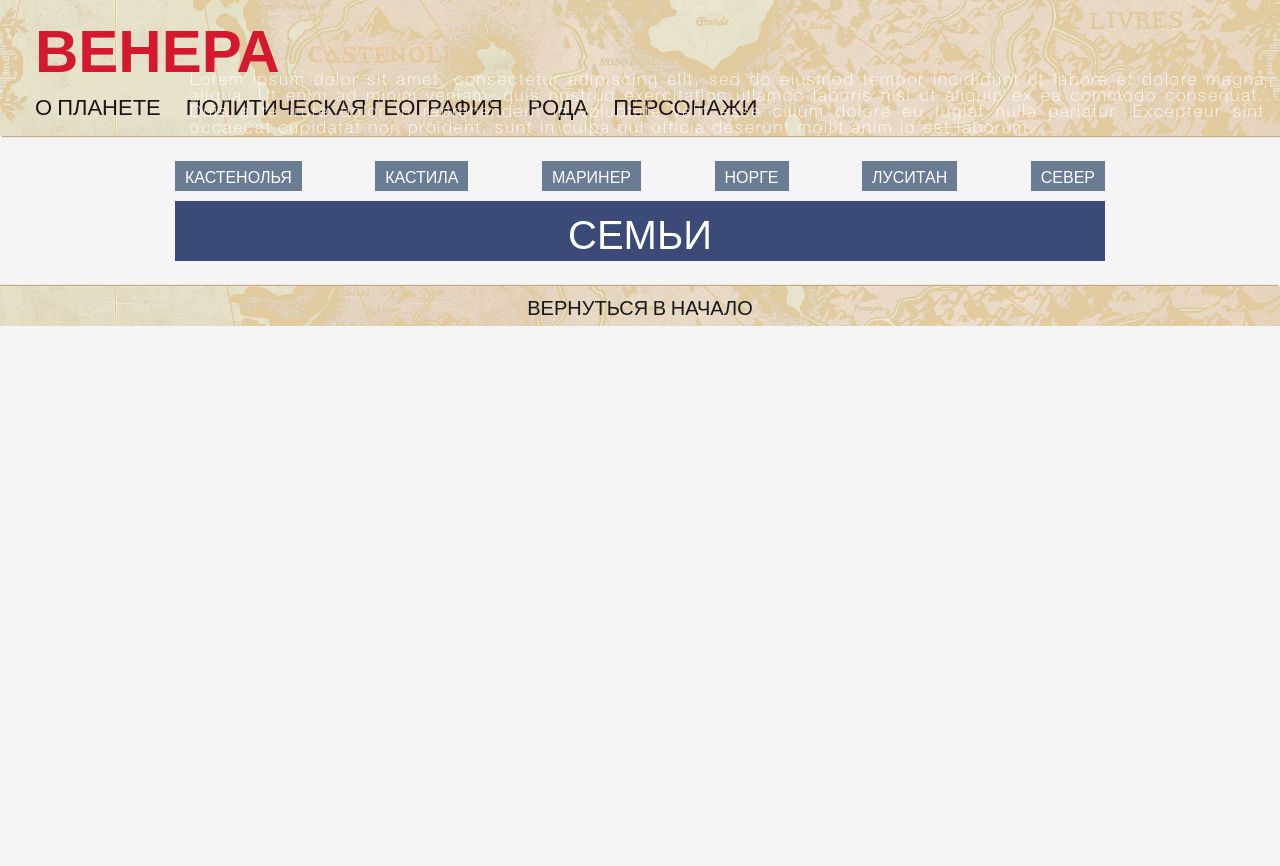
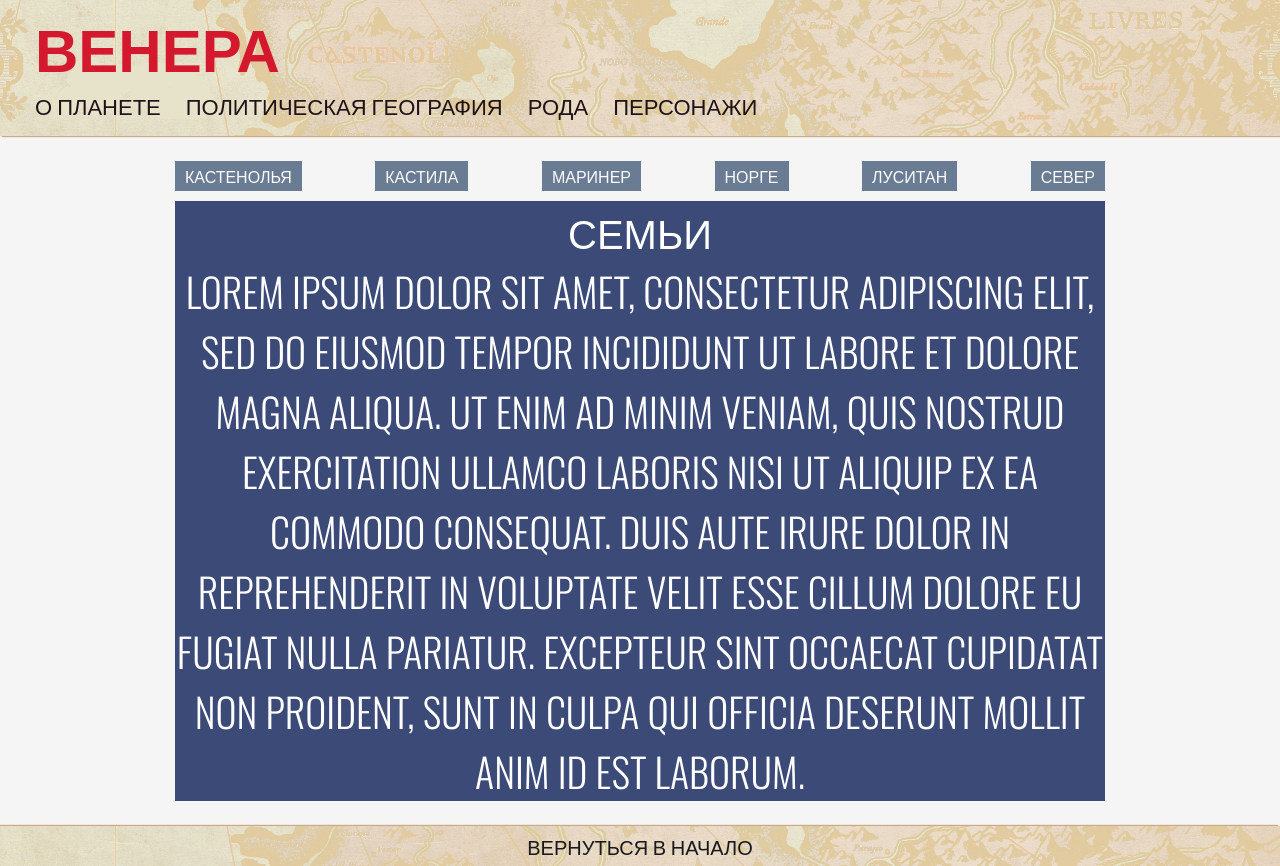
Before and after one commit to oddapple/website_for_venus.io, a plain HTML site: page family.html in a window 1280 px wide. Before the commit the page ends 800 px from the top, so only its background shows below. Drawn offline with nearby package versions, Linux system fonts and the light colour scheme; a script that the page names is missing.

Commit message:
fam page fix test-1

```diff
--- a/family.html
+++ b/family.html
@@ -44,11 +44,11 @@
     </ul>
 
     <h2>семьи</h2>
-    <p class="textInfoGeo">Lorem ipsum dolor sit amet, consectetur adipiscing elit, sed do eiusmod tempor
+    <h2>Lorem ipsum dolor sit amet, consectetur adipiscing elit, sed do eiusmod tempor
       incididunt ut labore et dolore magna aliqua. Ut enim ad minim veniam, quis nostrud exercitation ullamco
       laboris nisi ut aliquip ex ea commodo consequat. Duis aute irure dolor in reprehenderit in voluptate velit
       esse cillum dolore eu fugiat nulla pariatur. Excepteur sint occaecat cupidatat non proident, sunt in culpa
-      qui officia deserunt mollit anim id est laborum.</p>
+      qui officia deserunt mollit anim id est laborum.</h2>
 
   </main>
 
```
